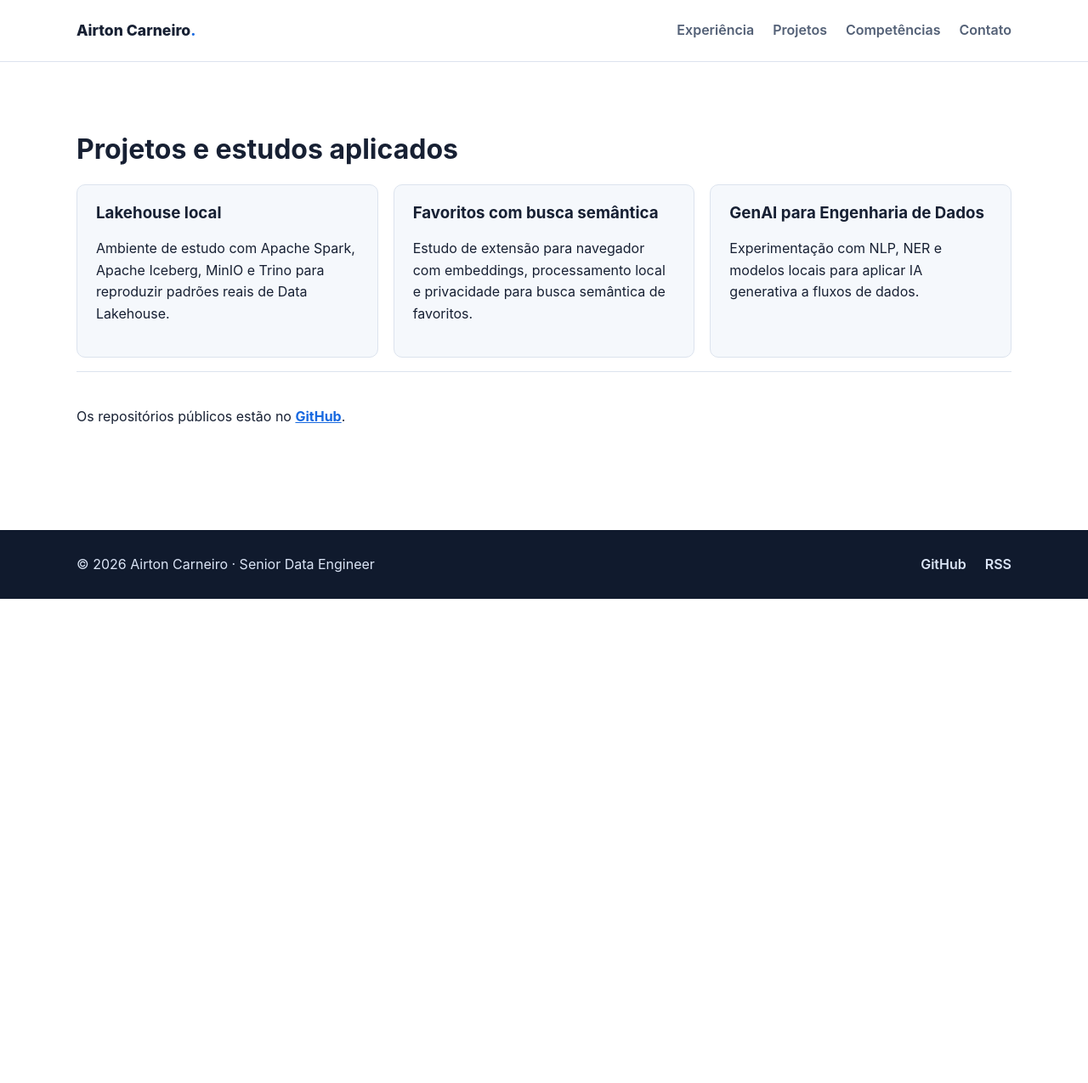
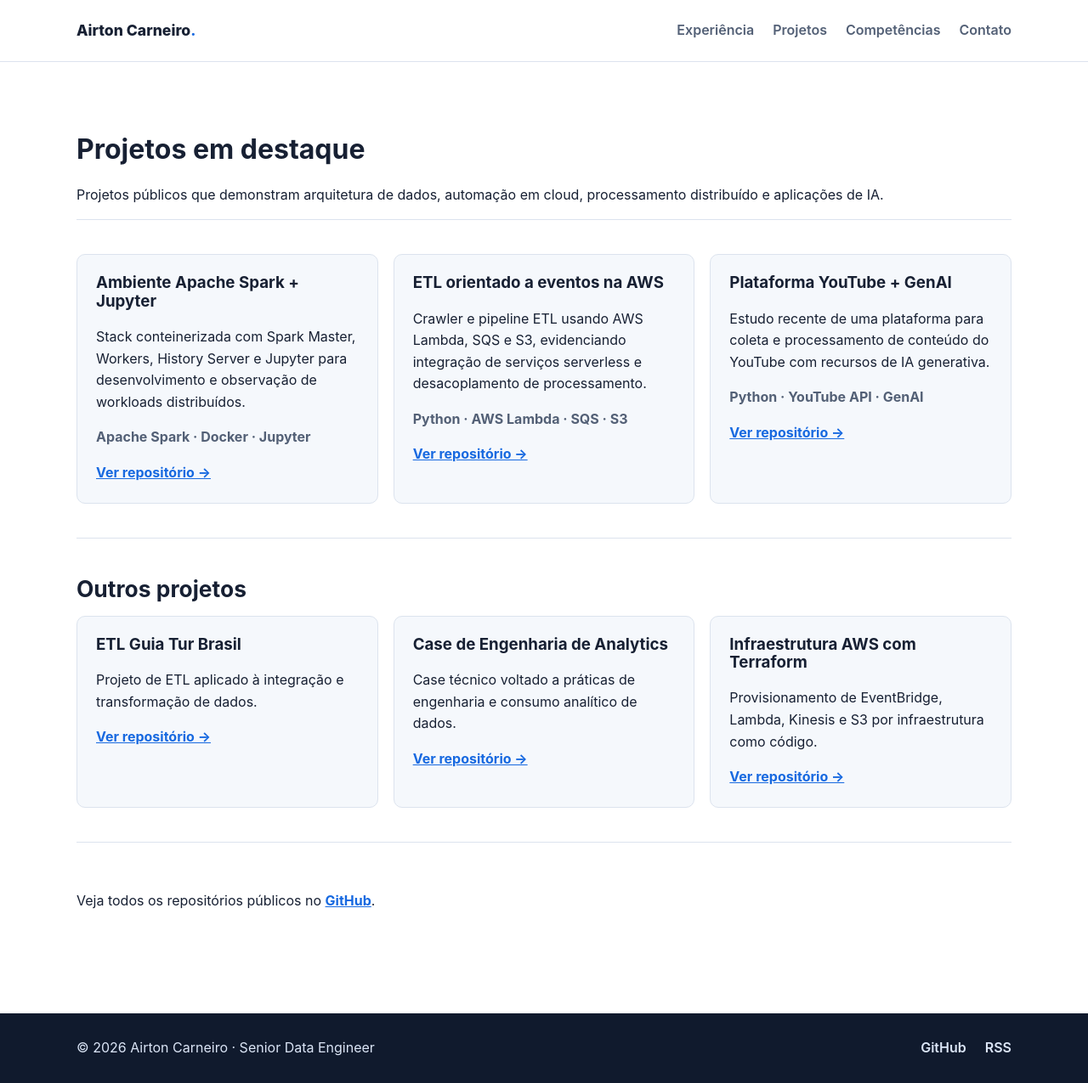
Before and after one commit to airtoncarneiro/airtoncarneiro.github.io, a Jekyll site: the page built from projects.html, in a window 1280 px wide and 1275 px high. Shown: the whole window at 85% size. Built offline with Jekyll 4.4.1, drawn with Linux system fonts in a browser that asks for light colours.

Commit message:
Feature real portfolio projects

```diff
--- a/projects.html
+++ b/projects.html
@@ -1,7 +1,44 @@
 ---
 layout: default
 title: Projetos
+description: Projetos de Engenharia de Dados, AWS, Apache Spark e GenAI.
 ---
-<h1>Projetos e estudos aplicados</h1>
-<div class="cards"><article class="card"><h3>Lakehouse local</h3><p>Ambiente de estudo com Apache Spark, Apache Iceberg, MinIO e Trino para reproduzir padrões reais de Data Lakehouse.</p></article><article class="card"><h3>Favoritos com busca semântica</h3><p>Estudo de extensão para navegador com embeddings, processamento local e privacidade para busca semântica de favoritos.</p></article><article class="card"><h3>GenAI para Engenharia de Dados</h3><p>Experimentação com NLP, NER e modelos locais para aplicar IA generativa a fluxos de dados.</p></article></div>
-<p class="section">Os repositórios públicos estão no <a class="text-link" href="https://github.com/airtoncarneiro">GitHub</a>.</p>
+
+<h1>Projetos em destaque</h1>
+<p class="lead">Projetos públicos que demonstram arquitetura de dados, automação em cloud, processamento distribuído e aplicações de IA.</p>
+
+<section class="section">
+  <div class="cards">
+    <article class="card">
+      <h3>Ambiente Apache Spark + Jupyter</h3>
+      <p>Stack conteinerizada com Spark Master, Workers, History Server e Jupyter para desenvolvimento e observação de workloads distribuídos.</p>
+      <p class="tags">Apache Spark · Docker · Jupyter</p>
+      <a class="text-link" href="https://github.com/airtoncarneiro/dev-spark-jupyter">Ver repositório →</a>
+    </article>
+    <article class="card">
+      <h3>ETL orientado a eventos na AWS</h3>
+      <p>Crawler e pipeline ETL usando AWS Lambda, SQS e S3, evidenciando integração de serviços serverless e desacoplamento de processamento.</p>
+      <p class="tags">Python · AWS Lambda · SQS · S3</p>
+      <a class="text-link" href="https://github.com/airtoncarneiro/etl-ludopedia">Ver repositório →</a>
+    </article>
+    <article class="card">
+      <h3>Plataforma YouTube + GenAI</h3>
+      <p>Estudo recente de uma plataforma para coleta e processamento de conteúdo do YouTube com recursos de IA generativa.</p>
+      <p class="tags">Python · YouTube API · GenAI</p>
+      <a class="text-link" href="https://github.com/airtoncarneiro/youtube-genai-platform">Ver repositório →</a>
+    </article>
+  </div>
+</section>
+
+<section class="section">
+  <h2>Outros projetos</h2>
+  <div class="cards">
+    <article class="card"><h3>ETL Guia Tur Brasil</h3><p>Projeto de ETL aplicado à integração e transformação de dados.</p><a class="text-link" href="https://github.com/airtoncarneiro/ETL-GuiaTurBrasil">Ver repositório →</a></article>
+    <article class="card"><h3>Case de Engenharia de Analytics</h3><p>Case técnico voltado a práticas de engenharia e consumo analítico de dados.</p><a class="text-link" href="https://github.com/airtoncarneiro/Case_01_VagaEngenheirodeAnalytics">Ver repositório →</a></article>
+    <article class="card"><h3>Infraestrutura AWS com Terraform</h3><p>Provisionamento de EventBridge, Lambda, Kinesis e S3 por infraestrutura como código.</p><a class="text-link" href="https://github.com/airtoncarneiro/iac_aws_eventbridge">Ver repositório →</a></article>
+  </div>
+</section>
+
+<section class="section">
+  <p>Veja todos os repositórios públicos no <a class="text-link" href="https://github.com/airtoncarneiro">GitHub</a>.</p>
+</section>
```
